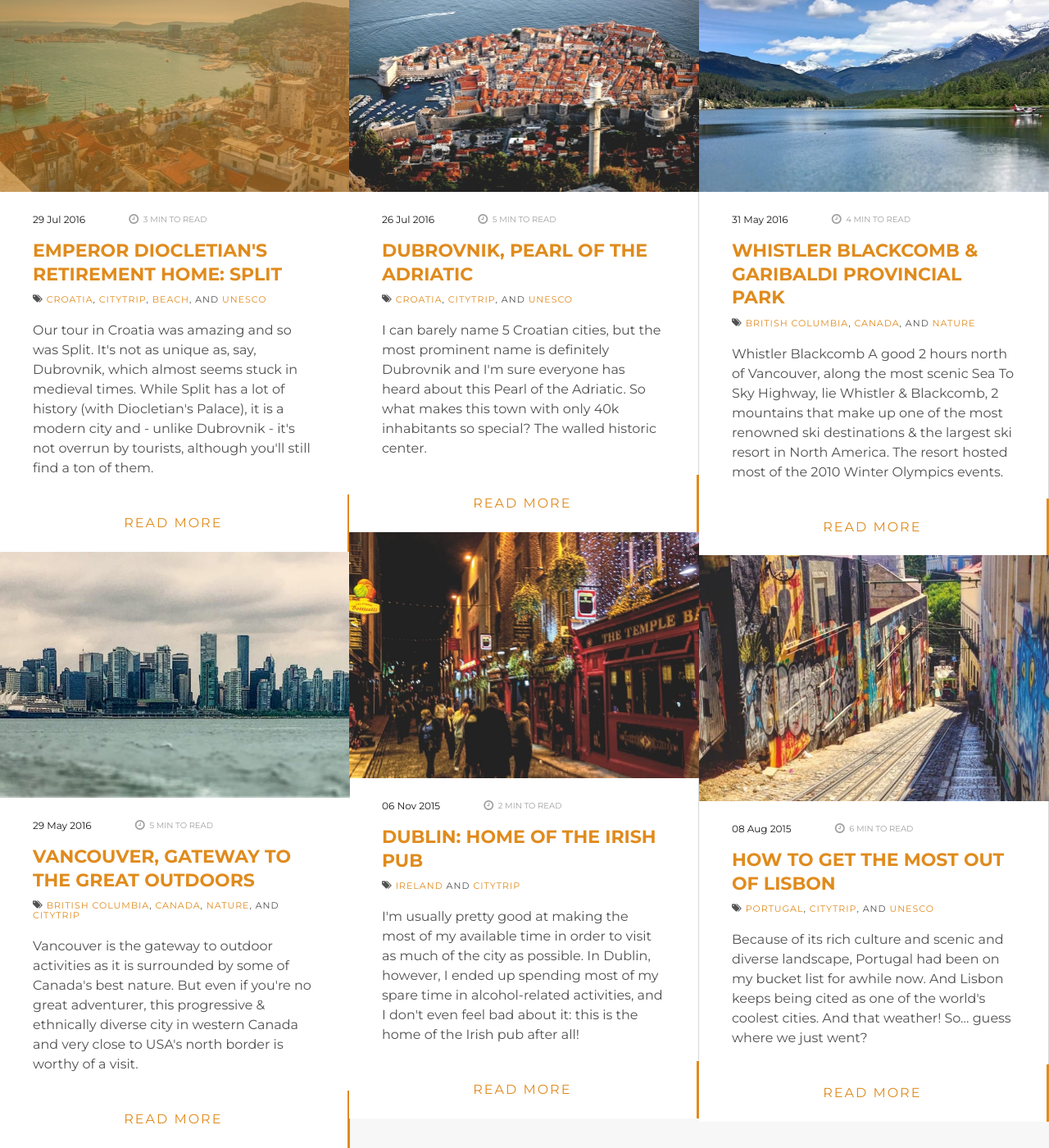
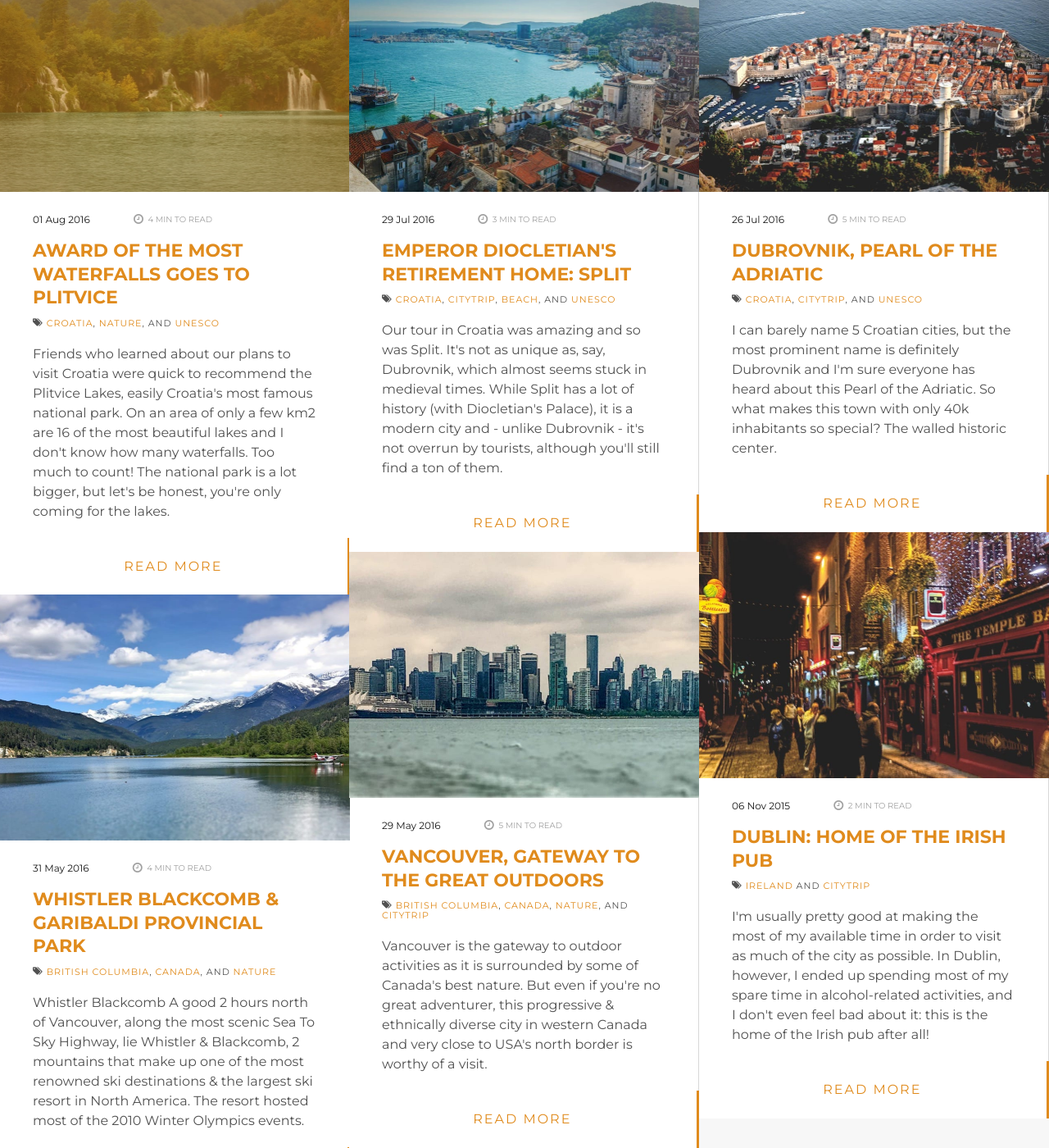
Before and after one commit to matthiasmullie/gone-fishing, a Jekyll site: the page built from index.html, in a window 1280 px wide and 1400 px high, scrolled down 806 px. Shown: the whole window at 82% size. Built offline with Jekyll 4.4.1, drawn with Linux system fonts in a browser that asks for light colours; some of the changed lines change nothing that is shown.

Commit message:
Publish Plitvice story

```diff
--- a/photos.html
+++ b/photos.html
@@ -13,8 +13,8 @@
       title: Buena Vista Park, looking down to the Golden Gate Bridge
     - filename: 2016-12-30-point-de-vue-rochehaut.jpg
       title: Point de Vue in Rochehaut
-    - filename: 2016-08-01-plitvice.jpg
-      title: Plitvice lakes
+    - filename: 2016-08-01-plitvice-valley.jpg
+      title: Plitvice valley
     - filename: 2016-08-01-plitvice-waterfalls.jpg
       title: Plitvice waterfalls
     - filename: 2016-07-27-dubrovnik-west-harbor.jpg
--- /dev/null
+++ b/travels/_posts/2016-08-01-award-of-the-most-waterfalls-goes-to-plitvice.html
@@ -0,0 +1,90 @@
+---
+layout: post
+title: Award of the most waterfalls goes to Plitvice
+description: >
+    Friends who learned about our plans to visit Croatia were quick to recommend the Plitvice Lakes, easily Croatia's most famous national park.
+    On an area of only a few km&sup2; are 16 of the most beautiful lakes and I don't know how many waterfalls.
+    Too much to count!
+    The national park is a lot bigger, but let's be honest, you're only coming for the lakes.
+image: 2016-08-01-plitvice-waterfalls.jpg
+coordinate: [44.865397,15.582012]
+tags: [Croatia, Nature, UNESCO]
+booking: { id: 2627, type: 'region' }
+---
+
+<div class="row">
+    <div class="col-sm-12">
+        <div class="pull-right col-md-6 col-sm-12">
+            <a href="{{ site.baseurl }}photos/full/2016-08-01-plitvice-lakes.jpg" class="lightbox" title="Plitvice lakes">
+                <img src="{{ site.baseurl }}photos/thumb/2016-08-01-plitvice-lakes.jpg" alt="Plitvice lakes" />
+            </a>
+        </div>
+
+        <p>
+            Friends who learned about our plans to visit <a href="{{ site.baseurl }}tag/croatia/">Croatia</a> were quick to recommend the Plitvice Lakes, easily Croatia's most famous national park.
+            On an area of only a few km<sup>2</sup> are 16 of the most beautiful lakes and I don't know how many waterfalls.
+            Too much to count!
+            The national park is a lot bigger, but let's be honest, you're only coming for the lakes.
+        </p>
+
+        <!-- more -->
+
+        <p>
+            While the lakes were indeed wonderful (more on that later), there were a few things that irked us, so let's get those out of the way first.
+        </p>
+
+        <p>
+            <strong>This place is way too crowded.</strong>
+            The lakes get close to 1.5 million visitors a year, most of which come in summer.
+            We were here in August, smack in the middle of the tourist season, and the walkways around and over the lakes were very crowded.
+            And while I do love crowds, they're not really what I'm looking for when exploring nature.
+            Despite the crowds, I would still recommend the lakes, but in the off-season.
+        </p>
+
+        <p>
+            <strong>There's nothing around here once it gets dark.</strong>
+            While this is a well-frequented tourist attraction, this ain't exactly Disney World.
+            Once you're done with your tour around the lakes, there's literally nothing left to do - there's barely any bar or restaurant around here.
+            Sure, if you have a car, you could drive for half an hour to a good restaurant, but we didn't: we stayed at <a href="http://www.booking.com/hotel/hr/jezero.html?aid=1286294&no_rooms=1&group_adults=1">Hotel Jezero</a> for 2 days (we were coming from <a href="{{ site.baseurl }}travels/emperor-diocletians-retirement-home-split/">Split</a> by bus & left to catch our flight in Zagreb 2 days later.)
+            While there was nothing wrong with the hotel, I'd recommend a day tour from Zadar (about 1.5h away) or Zagreb (about 2h) instead.
+        </p>
+
+        <p>
+            <strong>Weather was bad.</strong>
+            When we were in Split and <a href="{{ site.baseurl }}travels/dubrovnik-pearl-of-the-adriatic/">Dubrovnik</a>, we'd had nothing but sun all week and temperatures that were off the charts.
+            Because of the altitude, I'd have expected Plitvice to be slighter cooler (and it was), but it rained!
+            To be fair, it also rained in Split &amp; Dubrovnik this day - just our luck!
+        </p>
+
+        <p>
+            Alright, enough with the whining, because despite these little remarks, I have exactly zero regrets of coming here.
+            This park is very well kept and there are these nice wooden walkways that take you around the lakes.
+            These walkways could be a turnoff for anyone looking to do serious hiking, but that can be done elsewhere in the park, and these walkways form a few nice trails to get as close to the lakes and waterfalls as possible.
+            I have no idea how long the trail is, but - once it had almost stopped raining - we've been walking them for about 5 hours and believe we've seen just about everything.
+        </p>
+
+        <p>
+            If you don't feel like walking the entire trail, you can rely on the ferry &amp; train services (included in the entrance fee) to take you around the park.
+            But then you're guaranteed to miss some sights.
+            You'd expect that, after a while, all of the lakes start to look similar.
+            Once you've seen a few of them, you've seen them all, right? No!
+            These lakes come in every hue between green and blue (<i>that rhymes!</i>) and they all have features that set them apart.
+            Some are shallow and clear enough that you can see sunken trees at the bottom.
+            One has an enormous waterfall whereas the other is a long cascade of smaller falls.
+            And another one you can cross on that wooden walkway, right next to a series of smaller falls.
+        </p>
+
+        <p>
+            But there's no need to pack your swimming gear: as inviting as they look, it's actually forbidden to swim in the lakes in order to protect the fragile ecosystem.
+            <i>If you're looking for waterfalls to swim near, you should look into Krka National Park.</i>
+        </p>
+
+        <p>
+            Just don't forget to also find a higher vantage point for a great overview of the valley: there's an old, almost hidden away, staircase near Veliki Slap (the largest waterfall at 78 m, or 255 ft.)
+        </p>
+
+        <a href="{{ site.baseurl }}photos/full/2016-08-01-plitvice-valley.jpg" class="lightbox" title="Plitvice valley">
+            <img src="{{ site.baseurl }}photos/large/2016-08-01-plitvice-valley.jpg" class="pano" alt="Plitvice valley" />
+        </a>
+    </div>
+</div>
```
Also changed, not shown: photos/full/2016-08-01-plitvice-lakes.jpg (added), photos/full/2016-08-01-plitvice.jpg (deleted), photos/large/2016-08-01-plitvice-valley.jpg (added), photos/large/2016-08-01-plitvice-waterfalls.jpg (added), photos/thumb/2016-08-01-plitvice-lakes.jpg (added), photos/thumb/2016-08-01-plitvice-valley.jpg (added), photos/thumb/2016-08-01-plitvice.jpg (deleted), 1 other file.
